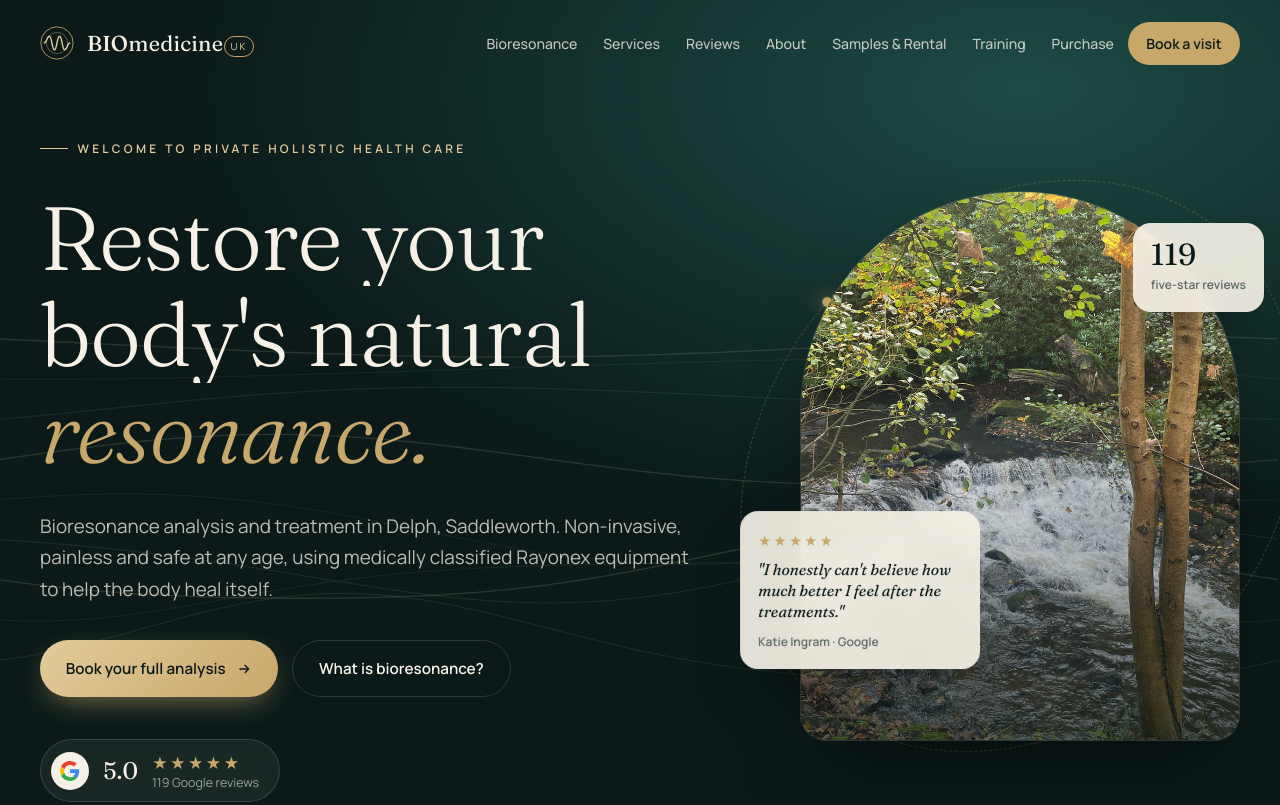
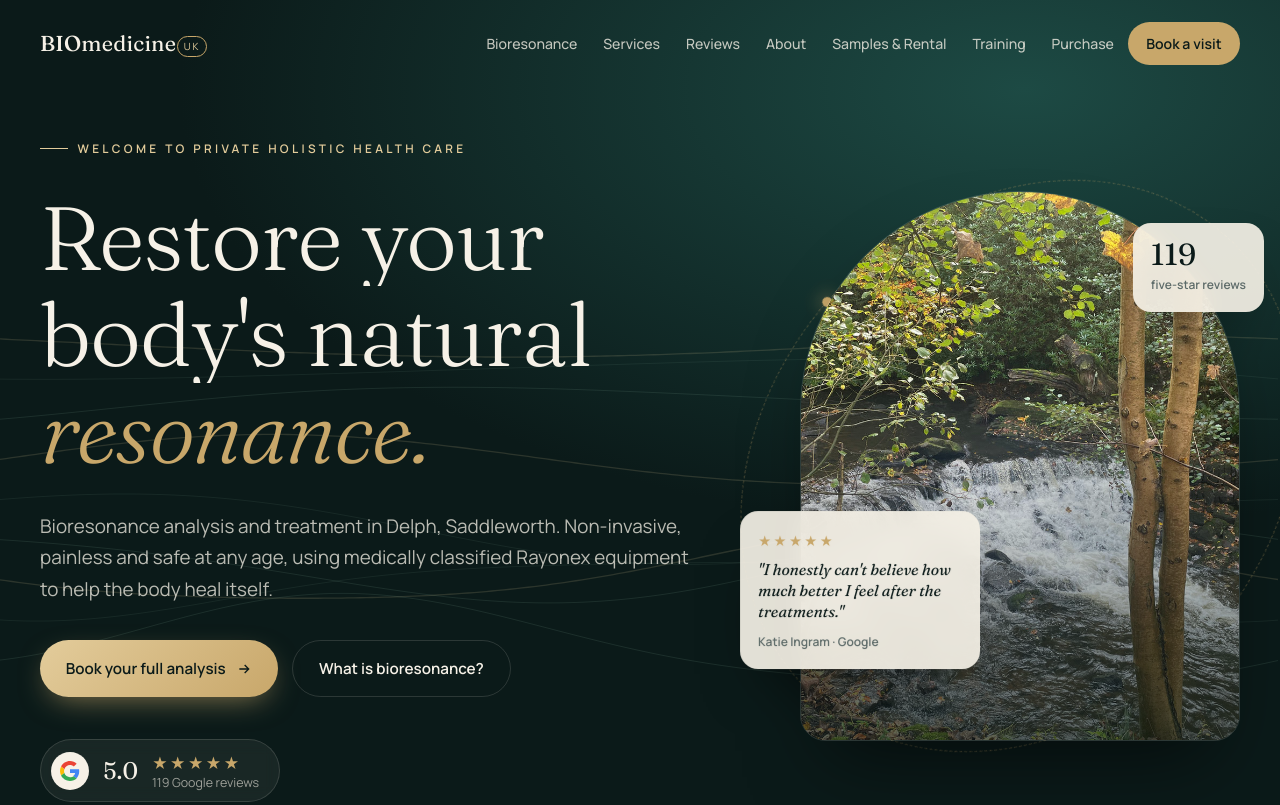
Before and after one commit to TOOAWESOME95/biomedicineuk, a plain HTML site: page index.html in a window 1280 px wide. Shown: the top 805 px of the page. Drawn offline with Linux system fonts and the light colour scheme.

Commit message:
Remove logo symbol from header
Co-Authored-By: Claude Opus 5.5 <noreply@anthropic.com>

```diff
--- a/index.html
+++ b/index.html
@@ -64,7 +64,6 @@ section{position:relative}
 .nav.scrolled{background:rgba(11,26,25,.78);backdrop-filter:blur(16px) saturate(140%);-webkit-backdrop-filter:blur(16px) saturate(140%);padding:12px 0;border-color:var(--line-light)}
 .nav .wrap{display:flex;align-items:center;justify-content:space-between;gap:20px}
 .logo{display:flex;align-items:center;gap:.6em;color:var(--cream);font-family:var(--serif);font-size:1.35rem;letter-spacing:.01em}
-.logo-mark{width:34px;height:34px;flex:none}
 .logo b{font-weight:500}
 .logo span{font-family:var(--sans);font-size:.62rem;letter-spacing:.2em;padding:.25em .55em;border:1px solid var(--gold);color:var(--gold-2);border-radius:999px;margin-left:.1em}
 .nav-links{display:flex;gap:2px;align-items:center}
@@ -352,11 +351,6 @@ footer{background:#071211;color:rgba(246,241,231,.6);padding:60px 0 40px;font-si
 <header class="nav" id="nav">
   <div class="wrap">
     <a href="#top" class="logo" aria-label="BIOmedicineUK home">
-      <svg class="logo-mark" viewBox="0 0 40 40" fill="none" aria-hidden="true">
-        <circle cx="20" cy="20" r="19" stroke="#c8a76a" stroke-width="1"/>
-        <circle cx="20" cy="20" r="12.5" stroke="#c8a76a" stroke-opacity=".5" stroke-width="1"/>
-        <path d="M5 20c3 0 3-8 6-8s3 16 6 16 3-16 6-16 3 16 6 16 3-8 6-8" stroke="#e3cc9b" stroke-width="1.6" stroke-linecap="round"/>
-      </svg>
       <div><b>BIO</b>medicine<span>UK</span></div>
     </a>
     <nav class="nav-links" aria-label="Main">
```
